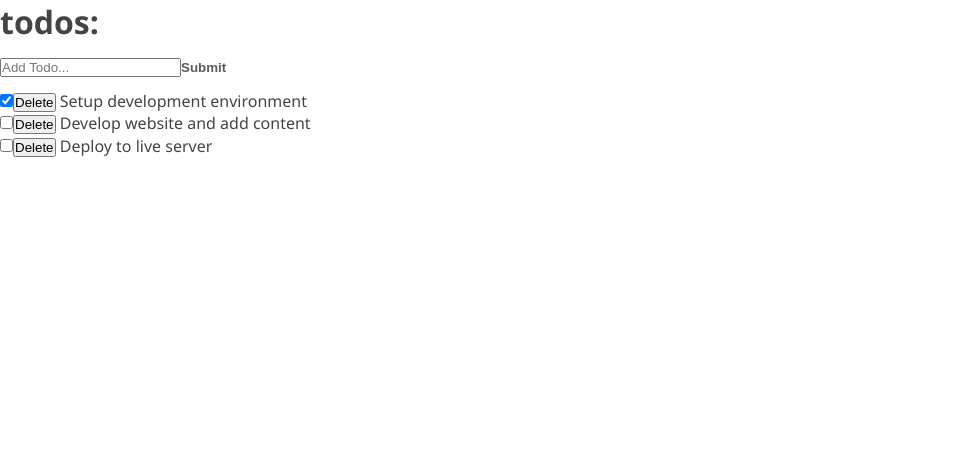
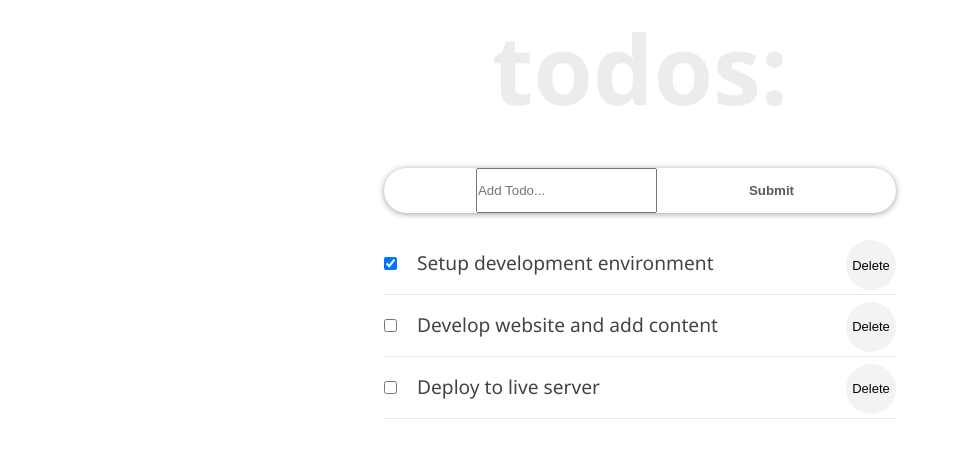
Before and after one commit to amrendrakind/ToDoApp_React_JS, a React (Create React App) app: page / in a window 1280 px wide. Shown: the top 458 px of the page, without its empty margins (0-962 px from the left). Built offline with nearby package versions, Linux system fonts and the light colour scheme.

Commit message:
Add styling

```diff
--- a/package.json
+++ b/package.json
@@ -8,6 +8,7 @@
     "@testing-library/react": "^13.1.1",
     "@testing-library/user-event": "^13.5.0",
     "gh-pages": "^3.2.3",
+    "node-sass": "^7.0.1",
     "prop-types": "^15.8.1",
     "react": "^18.1.0",
     "react-dom": "^18.1.0",
--- a/src/App.css
+++ b/src/App.css
@@ -10,6 +10,8 @@ body {
   color: #444;
   background: #fff;
   height: 100vh;
+  width: 40%;
+  margin: 0 auto;
 }
 
 .container {
--- a/src/components/Header.js
+++ b/src/components/Header.js
@@ -1,8 +1,24 @@
 import React from 'react';
 
+const headerStyle = {
+  padding: '20px 0',
+  lineHeight: '1.5em',
+};
 const Header = () => (
-  <header>
-    <h1>todos:</h1>
+  <header style={headerStyle}>
+    <h1
+      style={{
+        fontSize: '6rem',
+        fontWeight: '600',
+        marginBottom: '2rem',
+        lineHeight: '1em',
+        color: '#ececec',
+        textTransform: 'lowercase',
+        textAlign: 'center',
+      }}
+    >
+      todos:
+    </h1>
   </header>
 );
 
--- a/src/components/InputTodo.js
+++ b/src/components/InputTodo.js
@@ -30,7 +30,7 @@ class InputTodo extends PureComponent {
   render() {
     const { title } = this.state;
     return (
-      <form onSubmit={this.handleSubmit}>
+      <form onSubmit={this.handleSubmit} className="form-container">
         <input
           type="text"
           placeholder="Add Todo..."
--- a/src/components/TodoContainer.js
+++ b/src/components/TodoContainer.js
@@ -10,17 +10,17 @@ class TodoContainer extends React.PureComponent {
     this.state = {
       todos: [
         {
-          id: '1',
+          id: uuidv4(),
           title: 'Setup development environment',
           completed: true,
         },
         {
-          id: '2',
+          id: uuidv4(),
           title: 'Develop website and add content',
           completed: false,
         },
         {
-          id: '3',
+          id: uuidv4(),
           title: 'Deploy to live server',
           completed: false,
         },
--- a/src/components/TodoItem.js
+++ b/src/components/TodoItem.js
@@ -1,14 +1,16 @@
 import React from 'react';
 import PropTypes from 'prop-types';
+import styles from './TodoItem.module.css';
 
 function TodoItem(props) {
   const { todo, handleChangeProps, handleDeleteTodoProps } = props;
   const { title, completed, id } = todo;
 
   return (
-    <li>
+    <li className={styles.item}>
       <input
         type="checkbox"
+        className={styles.checkbox}
         checked={completed}
         onChange={() => handleChangeProps(id)}
       />
--- a/src/components/TodoItem.module.css
+++ b/src/components/TodoItem.module.css
@@ -12,12 +12,18 @@
 .item button {
   font-size: 13px;
   background: #f1f3f4;
-    border: none;
+  border: 0;
   cursor: pointer;
   float: right;
-    outline: none;
+  outline: 0;
   border-radius: 100px;
   height: 50px;
   width: 50px;
   margin: -10px 0 0 10px;
 }
+
+.textInput {
+  width: 100%;
+  padding: 10px;
+  border: 1px solid #dfdfdf;
+}
```
Also changed, not shown: 1 other file (tests, documents, lock files or other folders). Lines whose indentation alone changed are shown as unchanged.
